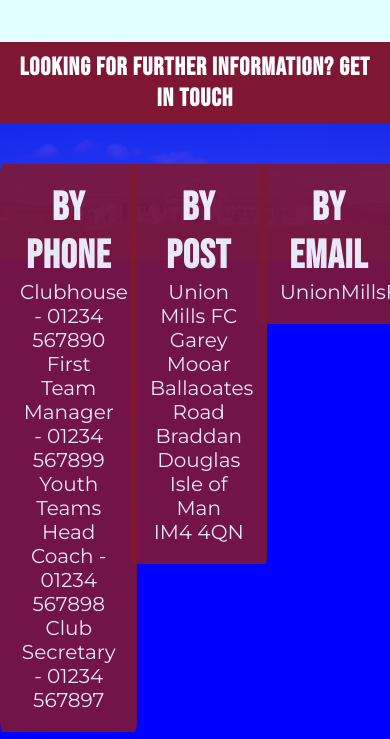
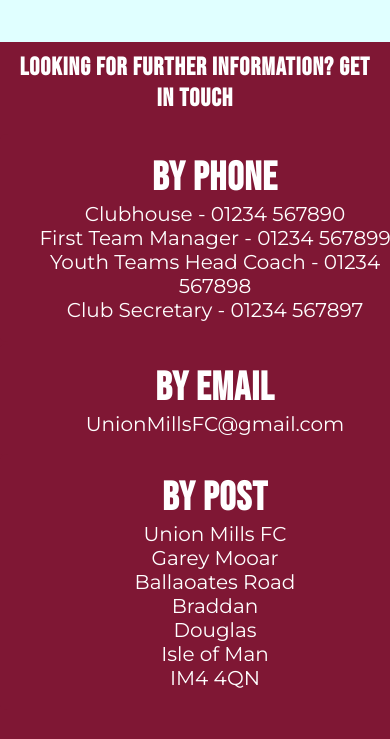
Before and after one commit to howler118/milestone-project-one, a plain HTML site: page contact.html in a window 390 px wide. Shown: the part 88-827 px from the top of the page. Drawn offline with Linux system fonts and the light colour scheme.

Commit message:
Added styling rules for tablet screen size media query to contact us section on contact.html

```diff
--- a/assets/css/style.css
+++ b/assets/css/style.css
@@ -1348,7 +1348,50 @@ hr {
 
     #join-text-one, #join-text-two, #join-text-three {
         display: none;
-
+    }
+
+
+    #contact-container {
+        height: 700px;
+        background-color: #7f1734;
+    }
+
+    #contact-outer-left, #contact-outer-right, #contact-outer-center {
+        display: block;
+        width: 100%;
+        opacity: 1;
+        float:left;
+        margin: 0px;
+        margin-bottom: 10px;
+    }
+
+    #contact-outer-left {
+        height: 200px;
+    }
+
+    #contact-outer-right {
+        height: 100px;
+    }
+
+    #contact-outer-center {
+        height: 50px;
+    }
+
+    #email, #phone, #post {
+        width: 100%;
+        margin-top: 10px;
+    }
+
+    #UMFC_clubhouse {
+        display: none;
+    }
+
+
+    /*
+
+
+
+    */
 
 }
 
```
